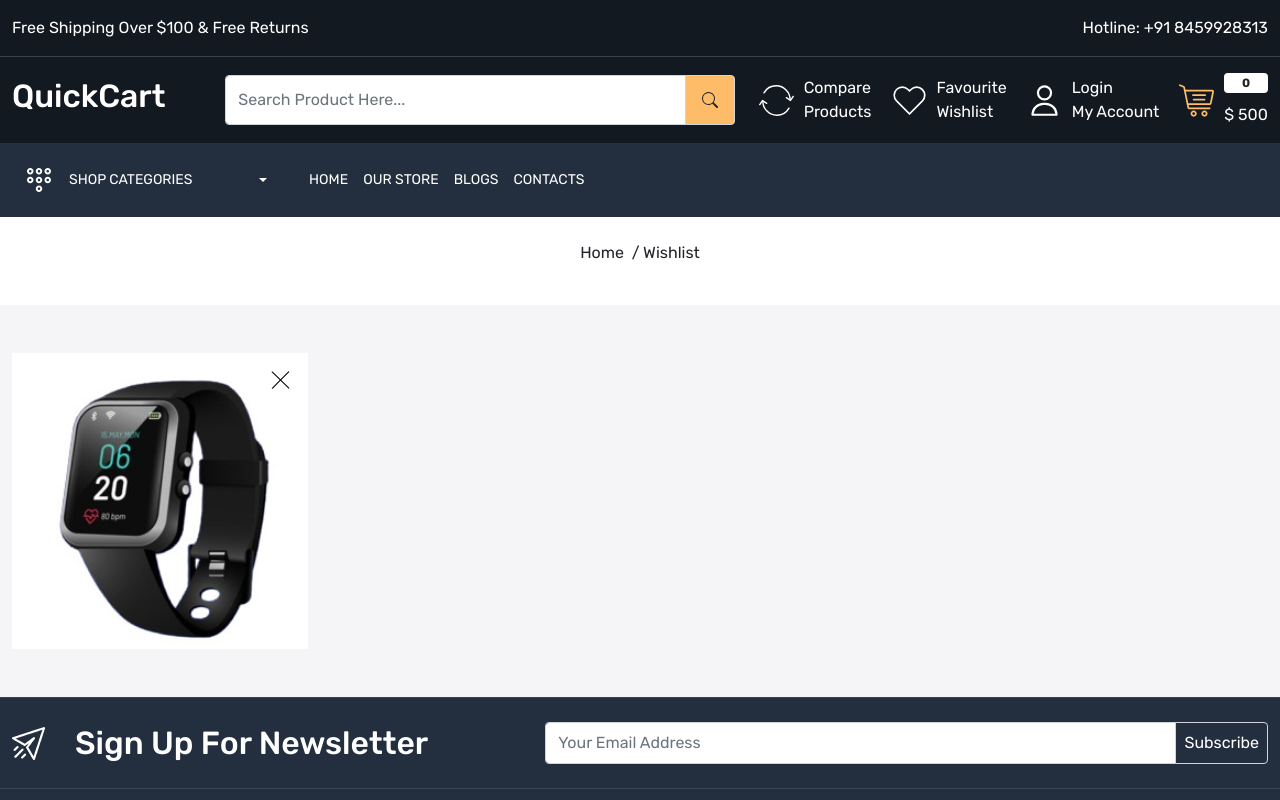
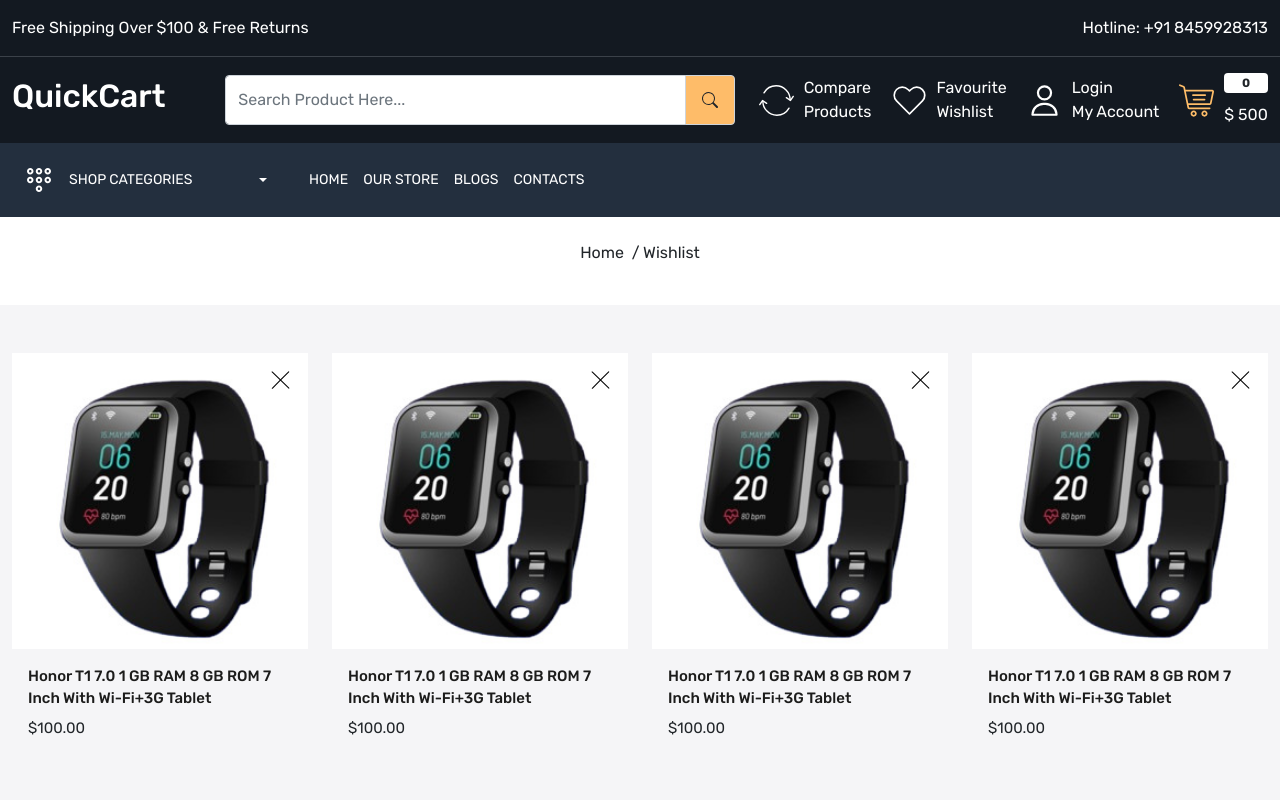
Before and after one commit to TejasAsawale/quick-cart, a React (Create React App) app in the folder frontend/: page /wishlist in a window 1280 px wide. Shown: the top 800 px of the page. Built offline with nearby package versions, Linux system fonts and the light colour scheme.

Commit message:
Adding wishlist page

```diff
--- a/frontend/src/App.css
+++ b/frontend/src/App.css
@@ -501,13 +501,15 @@
   padding: 3px;
   cursor: pointer;
 }
-.compare-product-details h5.title {
+.compare-product-details h5.title,
+.wishlist-card h5.title {
   font-size: 15px;
   line-height: 22px;
   font-weight: 500;
   color: var(--color-1c1c1b);
 }
-.compare-product-details h6.price {
+.compare-product-details h6.price,
+.wishlist-card h6.price {
   font-size: 15px;
   line-height: 22px;
   font-weight: 400;
--- a/frontend/src/pages/Wishlist.js
+++ b/frontend/src/pages/Wishlist.js
@@ -20,6 +20,58 @@
                 <div className="wishlist-card-image">
                     <img src="images/watch-3.jpg" className="img-fluid w-100" alt="watch"/>
                 </div>
+                <div className="py-3 px-3">
+                <h5 className="title">Honor T1 7.0 1 GB RAM 8 GB ROM 7 Inch With Wi-Fi+3G Tablet</h5>
+                <h6 className="price">$100.00</h6>
+                </div>
+              </div>
+            </div>
+            <div className="col-3">
+              <div className="wishlist-card position-relative">
+                <img
+                  src="images/cross.svg"
+                  alt="cross"
+                  className="position-absolute cross img-fluid"
+                />
+                <div className="wishlist-card-image">
+                    <img src="images/watch-3.jpg" className="img-fluid w-100" alt="watch"/>
+                </div>
+                <div className="py-3 px-3">
+                <h5 className="title">Honor T1 7.0 1 GB RAM 8 GB ROM 7 Inch With Wi-Fi+3G Tablet</h5>
+                <h6 className="price">$100.00</h6>
+                </div>
+              </div>
+            </div>
+            <div className="col-3">
+              <div className="wishlist-card position-relative">
+                <img
+                  src="images/cross.svg"
+                  alt="cross"
+                  className="position-absolute cross img-fluid"
+                />
+                <div className="wishlist-card-image">
+                    <img src="images/watch-3.jpg" className="img-fluid w-100" alt="watch"/>
+                </div>
+                <div className="py-3 px-3">
+                <h5 className="title">Honor T1 7.0 1 GB RAM 8 GB ROM 7 Inch With Wi-Fi+3G Tablet</h5>
+                <h6 className="price">$100.00</h6>
+                </div>
+              </div>
+            </div>
+            <div className="col-3">
+              <div className="wishlist-card position-relative">
+                <img
+                  src="images/cross.svg"
+                  alt="cross"
+                  className="position-absolute cross img-fluid"
+                />
+                <div className="wishlist-card-image">
+                    <img src="images/watch-3.jpg" className="img-fluid w-100" alt="watch"/>
+                </div>
+                <div className="py-3 px-3">
+                <h5 className="title">Honor T1 7.0 1 GB RAM 8 GB ROM 7 Inch With Wi-Fi+3G Tablet</h5>
+                <h6 className="price">$100.00</h6>
+                </div>
               </div>
             </div>
           </div>
```
